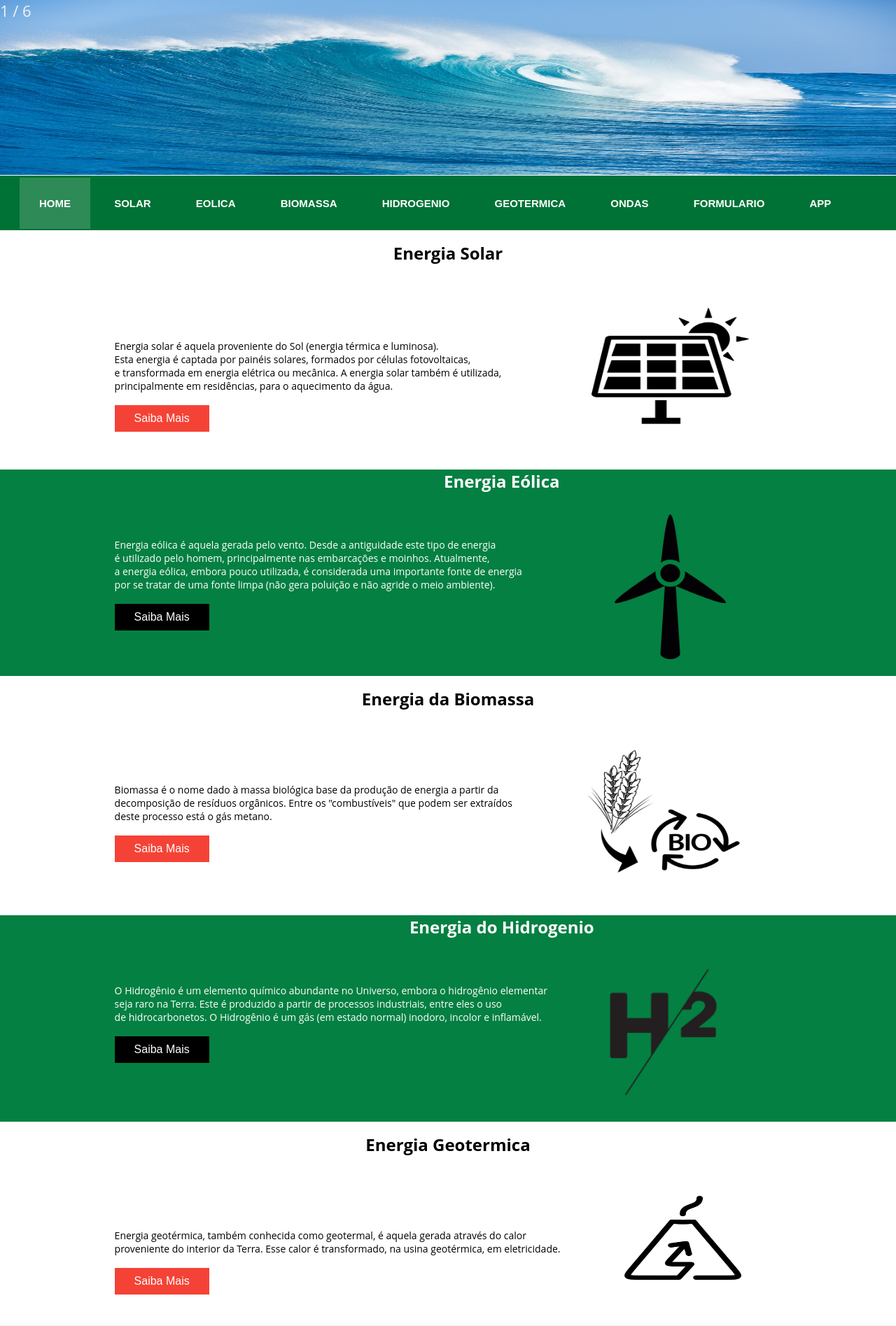
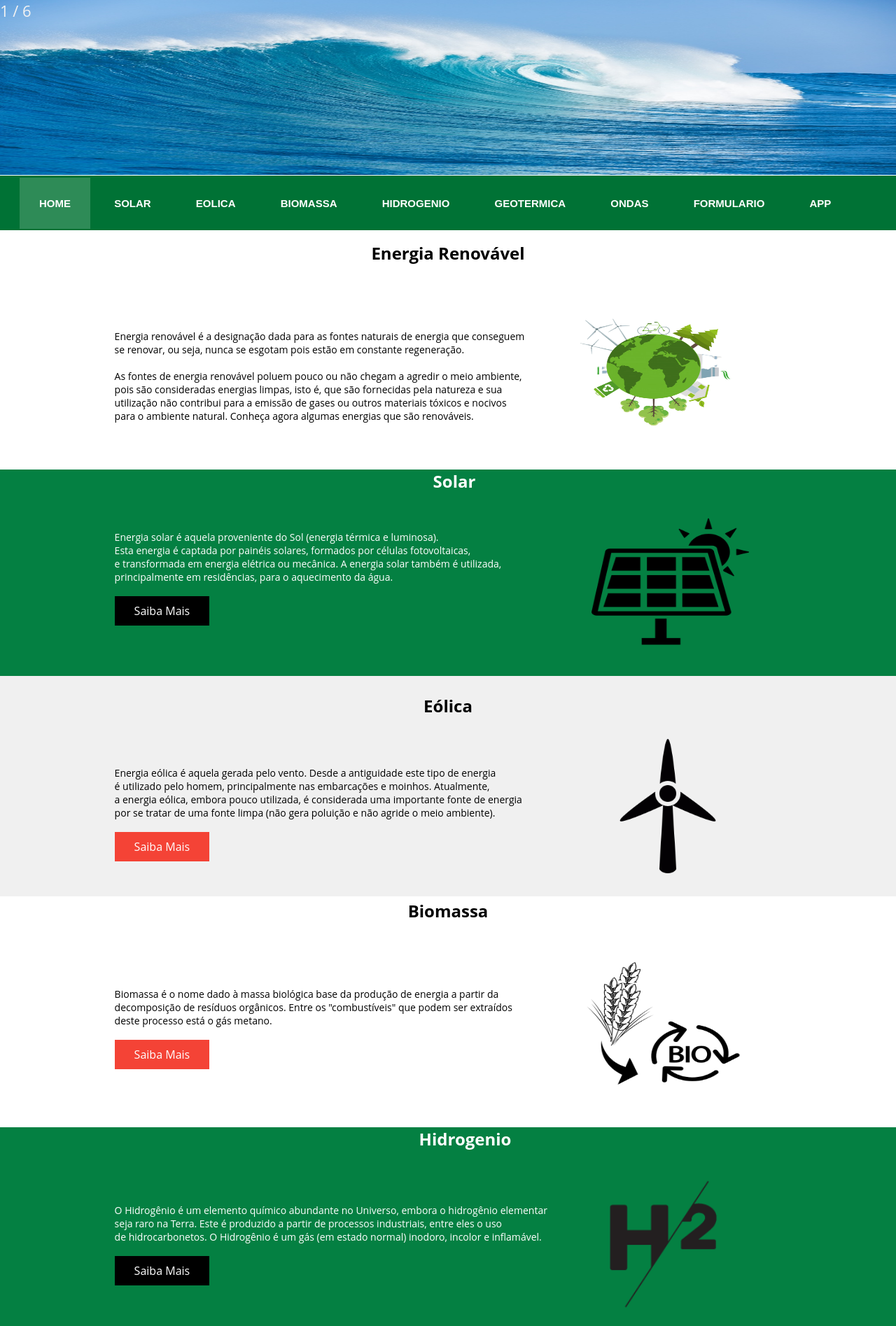
Before and after one commit to HugoVec/EnergiaR, a PHP site: page /Home.html in a window 1280 px wide. Shown: the top 1895 px of the page at 70% size. Run offline with PHP 8.4, Linux system fonts and the light colour scheme.

Commit message:
cansei velho

```diff
--- a/SiteEnergiaR/WebContent/CSS/Paginas.css
+++ b/SiteEnergiaR/WebContent/CSS/Paginas.css
@@ -428,8 +428,25 @@ h3.textoDiv2{
   padding-left: 12%;
 }
 
+.div3_home {
+  margin-bottom: -12px;
+  padding: 10px;
+  height:295px;
+  background-color: #f0f0f0;
+  padding-left: 12%;
+  padding-right: 12%;
+}
+
 .h1{
   text-align: center;
+}
+
+.titulo1{
+  padding-left: 465px;
+}
+
+.titulo2{
+  padding-left: 445px;
 }
 
 .botao1{
@@ -463,7 +480,7 @@ h3.textoDiv2{
 #home_1 {
   float: right;
   width:20%;
-  height:95%;
+  height:65%;
   margin-right: 210px;
 }
 
@@ -471,22 +488,22 @@ h3.textoDiv2{
   font-size: 14px;
   font-family: 'Open Sans', sans-serif;
   text-align: left;
-  padding-top: 3%;
+  padding-top: 2%;
   margin-left: 10px;
 }
 
 #home_2 {
   float: right;
   width:20%;
-  height:70%;
-  margin-right: 210px;
+  height:65%;
+  margin-right: 75px;
 }
 
 .textoHome_2 {
   font-size: 14px;
   font-family: 'Open Sans', sans-serif;
   text-align: left;
-  padding-top: 3%;
+  padding-top: 4%;
   margin-left: 10px;
 }
 
@@ -495,14 +512,6 @@ h3.textoDiv2{
   width:20%;
   height:95%;
   margin-right: 220px;
-}
-
-.textoHome_3 {
-  font-size: 14px;
-  font-family: 'Open Sans', sans-serif;
-  text-align: left;
-  padding-top: 3%;
-  margin-left: 10px;
 }
 
 #home_4 {
@@ -522,8 +531,15 @@ h3.textoDiv2{
 #home_6 {
   float: right;
   width:15%;
-  height:65%;
-  margin-right: 220px;
+  height:50%;
+  margin-right: 75px;
+}
+
+#home_7 {
+  float: right;
+  width:25%;
+  height:105%;
+  margin-right: 205px;
 }
 
 /* ----------------------------------------------------------------CSS ONDAS---------------------------------------------------------------- */
--- a/SiteEnergiaR/WebContent/Home.html
+++ b/SiteEnergiaR/WebContent/Home.html
@@ -61,8 +61,21 @@
 		</ul>
 	</div>
 
-	<h1 class="h1">Energia Solar</h1>
+	<h1 class="h1">Energia Renovável</h1>
 	<div class="div1_home">
+		<img id="home_7" src="Imagem\AnimacaoPlaneta.png" alt="Animação_Planeta">
+		<p class="textoHome_1">
+			Energia renovável é a designação dada para as fontes naturais de energia que conseguem<br>
+			se renovar, ou seja, nunca se esgotam pois estão em constante regeneração.<br><br>
+			As fontes de energia renovável poluem pouco ou não chegam a agredir o meio ambiente,<br>
+			pois são consideradas energias limpas, isto é, que são fornecidas pela natureza e sua<br>
+			utilização não contribui para a emissão de gases ou outros materiais tóxicos e nocivos<br>
+			para o ambiente natural. Conheça agora algumas energias que são renováveis.
+		</p>
+	</div>
+
+	<div class="div2_home">
+		<h1 class="titulo1">Solar</h1>
 		<img id="home_1" src="Imagem\AnimacaoSolar.png" alt="Animação_Solar">
 		</p>
 		<p class="textoHome_1">
@@ -71,11 +84,11 @@
 			e transformada em energia elétrica ou mecânica. A energia solar também é utilizada,<br>
 			principalmente em residências, para o aquecimento da água.
 		</p>
-		<button class="botao1">Saiba Mais</button>
+		<a href="Solar.html" class="botao2">Saiba Mais</a>
 	</div>
 
-	<div class="div2_home">
-		<h1 class="h1">Energia Eólica</h1>
+	<div class="div3_home">
+		<h1 class="h1">Eólica</h1>
 		<img id="home_2" src="Imagem\AnimacaoEolica.png" alt="Animação_Eolica">
 		<p class="textoHome_2">
 			Energia eólica é aquela gerada pelo vento. Desde a antiguidade este tipo de energia<br>
@@ -83,52 +96,52 @@
 			a energia eólica, embora pouco utilizada, é considerada uma importante fonte de energia<br>
 			por se tratar de uma fonte limpa (não gera poluição e não agride o meio ambiente).
 		</p>
-		<button class="botao2">Saiba Mais</button>
+		<a href="Eolica.html" class="botao1">Saiba Mais</a>
 	</div>
 
-	<h1 class="h1">Energia da Biomassa</h1>
+	<h1 class="h1">Biomassa</h1>
 	<div  class="div1_home">
 		<img id="home_3" src="Imagem\AnimacaoBio.png" alt="Animação_Bio">
-		<p class="textoHome_3">
+		<p class="textoHome_1">
 			Biomassa é o nome dado à massa biológica base da produção de energia a partir da<br>
 			decomposição de resíduos orgânicos. Entre os "combustíveis" que podem ser extraídos<br>
 			deste processo está o gás metano.
 		</p>
-		<button class="botao1">Saiba Mais</button>
+		<a href="Biomassa.html" class="botao1">Saiba Mais</a>
 	</div>
 
 
 	<div class="div2_home">
-		<h1 class="h1">Energia do Hidrogenio</h1>
+		<h1 class="titulo2">Hidrogenio</h1>
 		<img id="home_4" src="Imagem\AnimacaoHidro.png" alt="Animação_Hidro">
 		<p class="textoHome_2">
 			O Hidrogênio é um elemento químico abundante no Universo, embora o hidrogênio elementar<br>
 			seja raro na Terra. Este é produzido a partir de processos industriais, entre eles o uso<br>
 			de hidrocarbonetos. O Hidrogênio é um gás (em estado normal) inodoro, incolor e inflamável.
 		</p>
-		<button class="botao2">Saiba Mais</button>
+		<a href="hidrogenio.html" class="botao2">Saiba Mais</a>
 	</div>
 
-	<h1 class="h1">Energia Geotermica</h1>
+	<h1 class="h1">Geotérmica</h1>
 	<div  class="div1_home">
 		<img id="home_5" src="Imagem\AnimacaoGeo.png" alt="Animação_Geotermica">
 		<p class="textoHome_1">
 			Energia geotérmica, também conhecida como geotermal, é aquela gerada através do calor<br>
 			proveniente do interior da Terra. Esse calor é transformado, na usina geotérmica, em eletricidade.
 		</p>
-		<button class="botao1">Saiba Mais</button>
+		<a href="Geotermica.html" class="botao1">Saiba Mais</a>
 	</div>
 
 
-	<div class="trocaCor3">
-		<h1 class="h1">Energia das Ondas</h1>
+	<div class="div3_home">
+		<h1 class="h1">Ondas</h1>
 		<img id="home_6" src="Imagem\AnimacaoOndas.png" alt="Animação_Ondas">
 		<p class="textoHome_1">
 			A energia das ondas ou ondomotriz, provém do aproveitamento das ondas oceânicas. A energia<br>
 			das ondas é uma fonte de energia renovável que resulta da transformação da energia contida<br>
 			nas ondas marítimas em energia elétrica.
 		</p>
-		<button class="botao1">Saiba Mais</button>
+		<a href="Ondas.html" class="botao1">Saiba Mais</a>
 	</div>
 
 	<footer>
```
Also changed, not shown: SiteEnergiaR/WebContent/Imagem/AnimacaoOndas.png, SiteEnergiaR/WebContent/Imagem/AnimacaoPlaneta.png (added).
